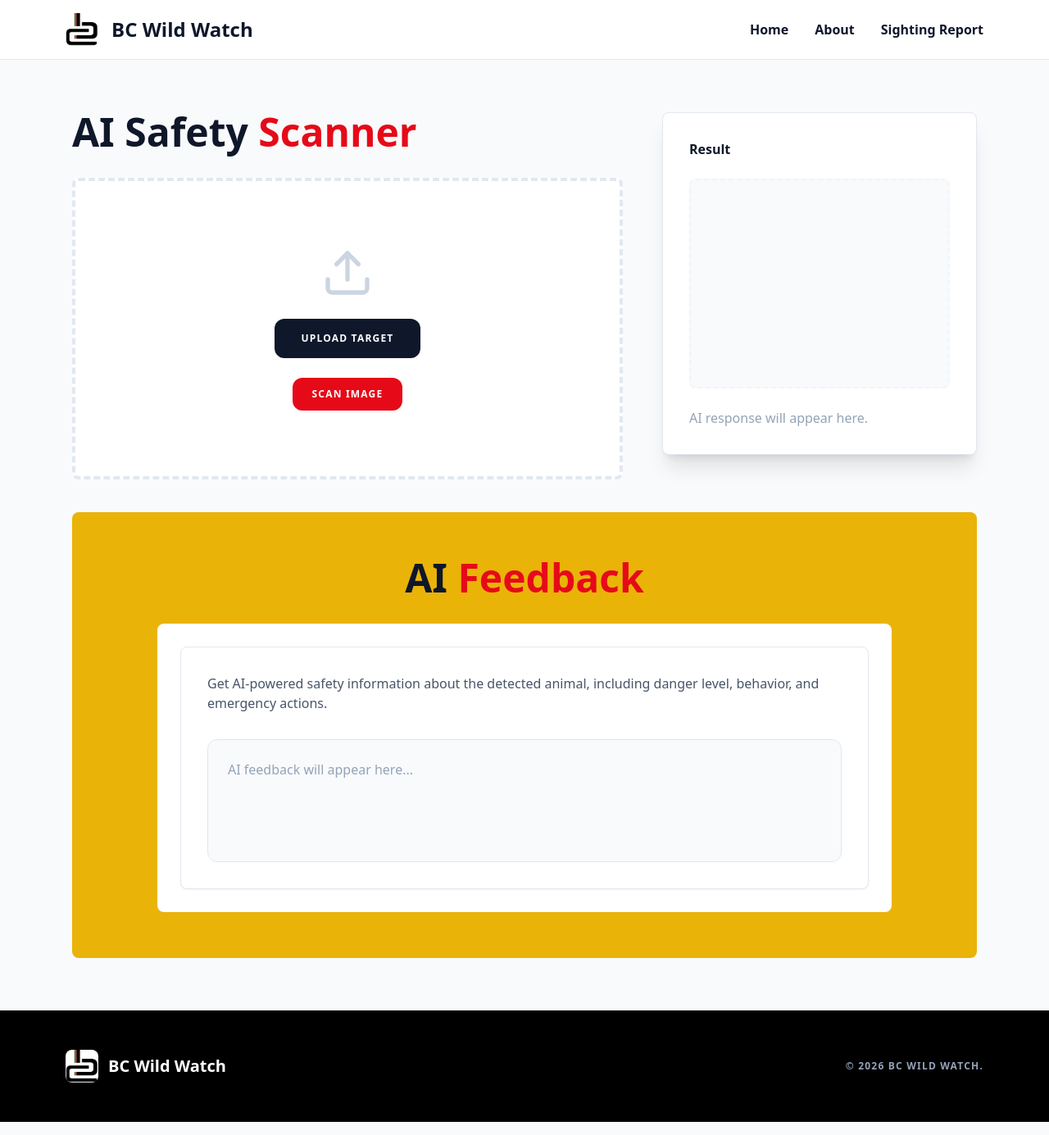
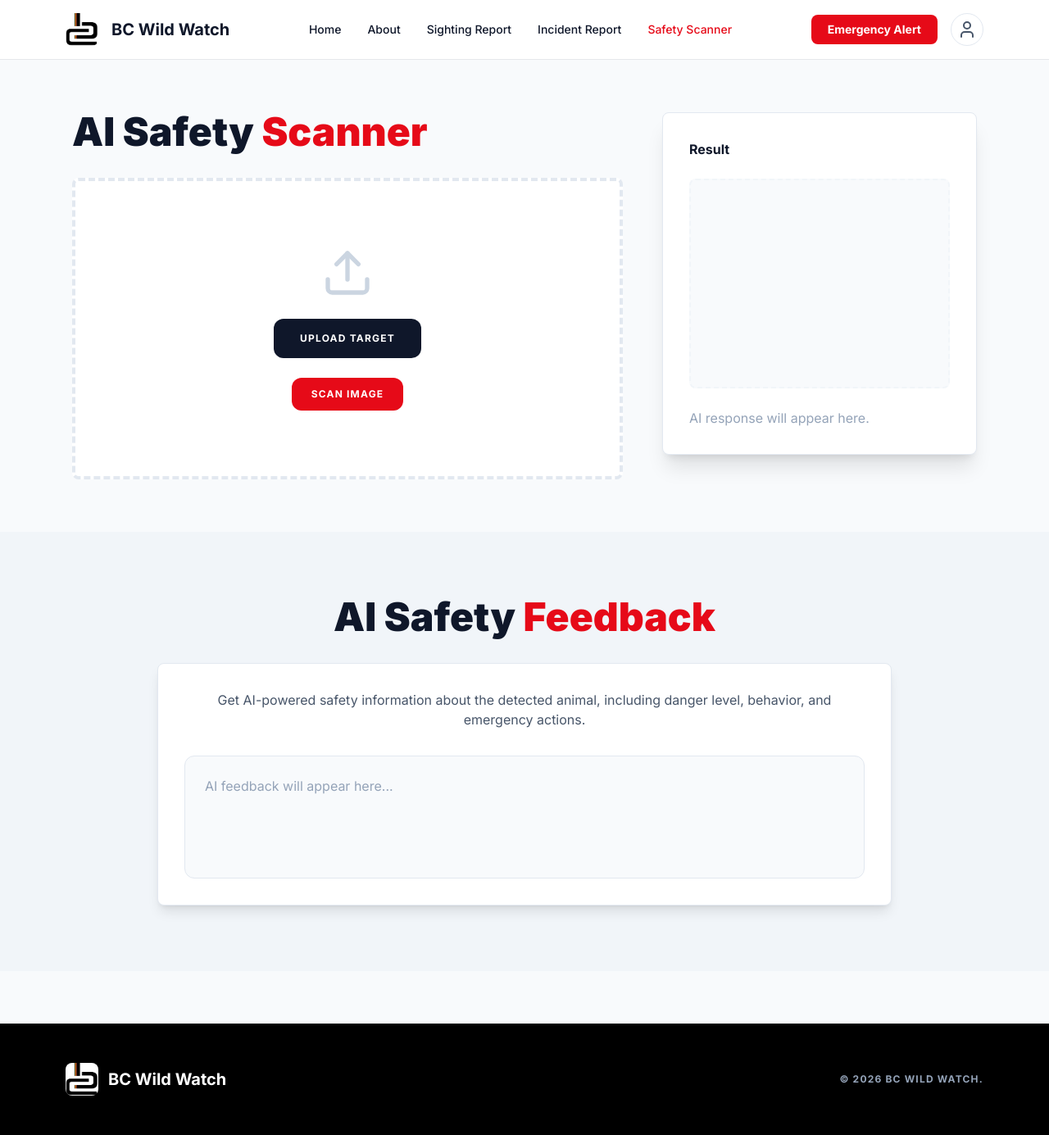
Before and after one commit to pmokadi/BC-WildWatch, a website: page public/predictor.html in a window 1280 px wide. Shown: the whole page at 82% size. Drawn offline with nearby package versions, Linux system fonts and the light colour scheme.

Commit message:
Refactor predictor.html layout and styles
Updated the predictor page layout and styles, including header, footer, and main content sections. Improved mobile menu functionality and added incident report link.

```diff
--- a/public/predictor.html
+++ b/public/predictor.html
@@ -1,165 +1,45 @@
 <!DOCTYPE html>
 <html lang="en">
-<!--
-  AI Safety Scanner - Predictor Page
-  Purpose: Allows users to upload animal images for AI-powered safety analysis
-  Features: Image upload, AI prediction, and safety feedback
--->
-<head>
-  <meta charset="UTF-8">
-  <meta name="viewport" content="width=device-width, initial-scale=1.0">
-  <title>AI Safety Scanner | BC Wild Watch</title>
-  <script src="https://cdn.tailwindcss.com"></script>
-  <!-- Lucide Icons for UI elements -->
-  <script src="https://unpkg.com/lucide@latest"></script>
-</head>
-
+<head><meta charset="UTF-8"><meta name="viewport" content="width=device-width, initial-scale=1.0"><title>AI Safety Scanner | BC Wild Watch</title><script src="https://cdn.tailwindcss.com"></script><script src="https://unpkg.com/lucide@latest"></script><link href="https://fonts.googleapis.com/css2?family=Inter:wght@400;500;600;700;800;900&display=swap" rel="stylesheet"><style>body{font-family:Inter,sans-serif}</style></head>
 <body class="bg-slate-50 text-slate-900">
-  <!--
-    HEADER SECTION
-    Navigation and branding for the AI Safety Scanner page
-  -->
-  <header class="flex items-center justify-between border-b px-6 py-4 lg:px-20 bg-white sticky top-0 z-50">
-    <a href="index.html" class="flex items-center gap-4">
-      <img src="media/images/logo.jpg" class="h-10 w-10 rounded-lg" alt="BC Wild Watch logo">
-      <span class="text-2xl font-black">BC Wild Watch</span>
-    </a>
-    <!-- Desktop Navigation -->
-    <nav class="hidden md:flex gap-8 font-bold">
-      <a href="index.html" class="hover:text-red-600 transition">Home</a>
-      <a href="about.html" class="hover:text-red-600 transition">About</a>
-      <a href="sighting.html" class="hover:text-red-600 transition">Sighting Report</a>
-    </nav>
-    <!-- Mobile Menu Toggle -->
-    <button data-menu-toggle class="md:hidden text-2xl">☰</button>
-  </header>
-
-  <!--
-    MOBILE MENU
-    Hidden by default, shown on mobile devices via data attribute
-  -->
-  <div data-mobile-menu class="hidden md:hidden bg-white border-b p-6 flex flex-col gap-4 font-bold">
-    <a href="index.html">Home</a>
-    <a href="about.html">About</a>
-    <a href="sighting.html">Sighting Report</a>
-  </div>
-
-  <!--
-    MAIN CONTENT SECTION
-    Contains the primary scanner interface with upload form and results display
-  -->
+  <header class="flex items-center justify-between border-b px-6 py-4 lg:px-20 bg-white sticky top-0 z-50"><a href="index.html" class="flex items-center gap-4"><img src="media/images/logo.jpg" class="h-10 w-10 rounded-lg" alt=""><span class="text-xl font-bold">BC Wild Watch</span></a><nav class="hidden md:flex items-center gap-8 text-sm font-medium"><a href="index.html">Home</a><a href="about.html">About</a><a href="sighting.html">Sighting Report</a><a href="incident.html">Incident Report</a><a href="predictor.html" class="text-[#e60a18]">Safety Scanner</a></nav><div class="hidden md:flex items-center gap-4"><a href="contact.html" class="bg-[#e60a18] text-white px-5 py-2 rounded-lg font-bold text-sm">Emergency Alert</a><div data-auth-slot></div></div><button data-menu-toggle class="md:hidden"><i data-lucide="menu"></i></button></header>
+  <div data-mobile-menu class="hidden md:hidden bg-white border-b p-6 flex flex-col gap-4 font-bold"><a href="index.html">Home</a><a href="about.html">About</a><a href="sighting.html">Sighting Report</a><a href="incident.html">Incident Report</a><a href="predictor.html">Safety Scanner</a><div data-mobile-auth-slot></div></div>
   <main class="max-w-6xl mx-auto px-6 py-16">
-    <!-- Flash Messages Container -->
     <div data-flash hidden></div>
-
-    <!-- Main Content Wrapper -->
     <div class="lg:flex gap-12">
-
-      <!--
-        IMAGE UPLOAD FORM SECTION
-        Primary form for users to upload and scan animal images
-        Attributes:
-        - data-predictor-form: JavaScript hook for form submission
-      -->
       <section class="flex-1">
         <h1 class="text-5xl font-black mb-8">AI Safety <span class="text-[#e60a18]">Scanner</span></h1>
-
-        <!-- Upload Form -->
         <form data-predictor-form class="border-4 border-dashed border-slate-200 bg-white p-10 md:p-20 rounded-lg text-center flex flex-col items-center">
-          <!-- Upload Icon -->
           <i data-lucide="upload" class="w-16 h-16 text-slate-300 mb-6"></i>
-
-          <!-- File Input Label and Hidden Input -->
-          <label class="bg-slate-900 text-white px-8 py-4 rounded-xl font-bold uppercase text-xs cursor-pointer tracking-widest">
-            Upload Target
-            <input
-              data-image-input
-              type="file"
-              accept="image/*"
-              class="hidden"
-              required
-            >
-          </label>
-
-          <!-- Form Submission Button -->
-          <button
-            type="submit"
-            class="mt-6 bg-[#e60a18] text-white px-6 py-3 rounded-xl font-bold uppercase text-xs tracking-widest hover:bg-red-700 transition"
-          >
-            Scan Image
-          </button>
+          <label class="bg-slate-900 text-white px-8 py-4 rounded-xl font-bold uppercase text-xs cursor-pointer tracking-widest">Upload Target<input data-image-input type="file" accept="image/*" class="hidden" required></label>
+          <button type="submit" class="mt-6 bg-[#e60a18] text-white px-6 py-3 rounded-xl font-bold uppercase text-xs tracking-widest hover:bg-red-700">Scan Image</button>
         </form>
       </section>
-
-      <!--
-        RESULTS SIDEBAR
-        Displays AI prediction results and preview of uploaded image
-        Attributes:
-        - data-preview: Container for image preview
-        - data-result: Container for AI response text
-        - data-api-notice: API configuration notice
-      -->
       <aside class="w-full lg:w-96 bg-white p-8 rounded-lg border border-slate-200 shadow-xl h-fit mt-10 lg:mt-0">
         <h2 class="text-slate-900 font-bold mb-6">Result</h2>
-
-        <!-- Image Preview Container -->
-        <div class="h-64 bg-slate-50 rounded-lg flex items-center justify-center border-2 border-slate-100 border-dashed mb-6">
-          <img
-            data-preview
-            hidden
-            class="max-h-full max-w-full object-contain"
-            alt="Uploaded animal image preview"
-          >
-        </div>
-
-        <!-- AI Response Display -->
-        <div data-result class="text-slate-400">
-          AI response will appear here.
-        </div>
-
-        <!-- API Configuration Notice -->
-        <div data-api-notice hidden class="mt-6 rounded-lg bg-yellow-50 border border-yellow-200 p-4 text-sm text-yellow-900">
-          Add Teachable Machine files to <b>my_model/</b> and run <b>py server.py</b> to enable AI predictions.
-        </div>
+        <div class="h-64 bg-slate-50 rounded-lg flex items-center justify-center border-2 border-slate-100 border-dashed mb-6"><img data-preview hidden class="max-h-full max-w-full object-contain" alt="Preview"></div>
+        <div data-result class="text-slate-400">AI response will appear here.</div>
+        <div data-api-notice hidden class="mt-6 rounded-lg bg-yellow-50 border border-yellow-200 p-4 text-sm text-yellow-900">Add Teachable Machine files to <b>my_model/</b> and run <b>py server.py</b> in the <b>api</b> folder (see README).</div>
       </aside>
     </div>
-
-    <!--
-      AI FEEDBACK SECTION
-      Displays detailed AI-powered safety information about detected animals
-      Includes: danger level, behavior analysis, and emergency actions
-    -->
-    <section class="mt-10 bg-yellow-500 p-8 md:p-14 rounded-lg">
-      <h2 class="text-4xl md:text-5xl text-center font-black mb-8">
-        AI <span class="text-[#e60a18]">Feedback</span>
-      </h2>
-
-      <!-- Feedback Container -->
-      <div class="max-w-4xl mx-auto bg-white p-7 rounded-lg">
-        <div class="bg-white border border-slate-200 rounded-lg p-8 shadow-sm">
-          <!-- Description -->
-          <p class="text-slate-600 mb-8">
+    <section class="mt-16 bg-slate-100 w-screen relative left-1/2 right-1/2 -ml-[50vw] -mr-[50vw] py-16 md:py-20">
+      <div class="max-w-6xl mx-auto px-6 lg:px-20">
+        <h2 class="text-3xl md:text-5xl text-center font-black mb-8">
+          AI Safety <span class="text-[#e60a18]">Feedback</span>
+        </h2>
+        <div class="max-w-4xl mx-auto bg-white p-8 rounded-lg border border-slate-200 shadow-lg">
+          <p class="text-slate-600 mb-8 text-center">
             Get AI-powered safety information about the detected animal, including danger level,
             behavior, and emergency actions.
           </p>
-
-          <!-- AI Feedback Display Area -->
-          <div
-            data-ai-feedback
-            class="bg-slate-50 border border-slate-200 rounded-xl p-6 min-h-[150px]"
-          >
+          <div data-ai-feedback class="bg-slate-50 border border-slate-200 rounded-xl p-6 min-h-[150px]">
             <p class="text-slate-400">AI feedback will appear here...</p>
           </div>
         </div>
       </div>
     </section>
   </main>
-
-  <!--
-    FOOTER SECTION
-    Website branding and copyright information
-  -->
-  <footer class="bg-black text-slate-400 py-12 px-1 lg:px-20">
+  <footer class="bg-black text-slate-400 py-12 px-6 lg:px-20">
     <div class="max-w-6xl mx-auto flex justify-between items-center gap-4 flex-col md:flex-row">
       <div class="flex items-center gap-3">
         <img src="media/images/logo.jpg" class="h-10 w-10 rounded-lg" alt="BC Wild Watch logo">
@@ -168,8 +48,7 @@
       <p class="text-xs font-bold uppercase tracking-widest">© 2026 BC Wild Watch.</p>
     </div>
   </footer>
-
-  <!-- Application JavaScript -->
   <script src="assets/js/app.js"></script>
 </body>
 </html>
+</html>
```
